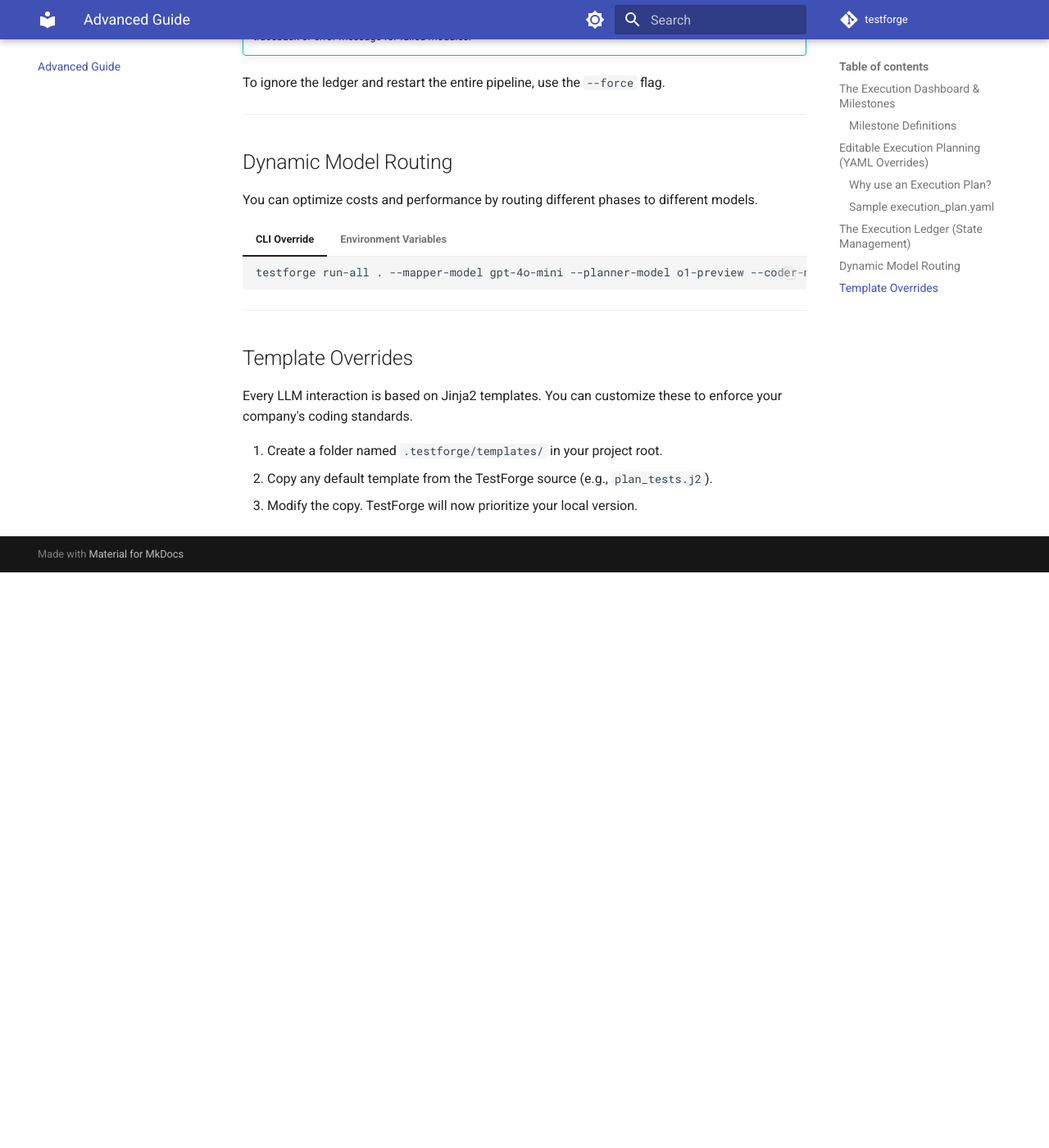
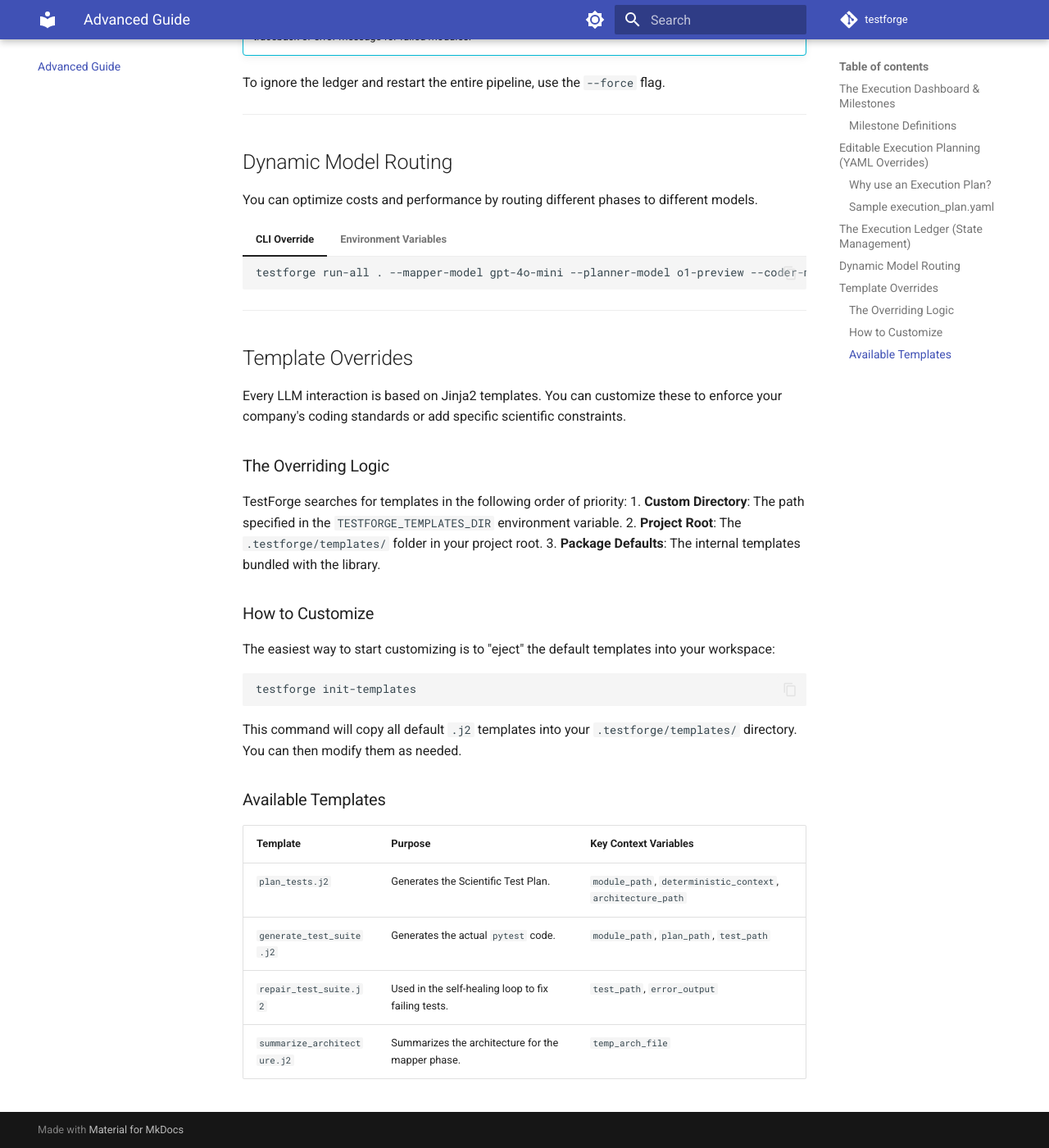
Before and after one commit to BMike10/testforge, an MkDocs documentation site: the page built from docs/advanced.md, in a window 1280 px wide and 1400 px high, scrolled down 1737 px. Shown: the whole window at 82% size. Built offline with MkDocs 1.6.1 and Material for MkDocs 9.7.7, drawn with Linux system fonts in a browser that asks for light colours; comment, search, counter and statistics services are not loaded; before the commit the page ends 2435 px from its top, so only the background shows below that.

Commit message:
Improved templates management & fixed a bug

````diff
--- a/docs/advanced.md
+++ b/docs/advanced.md
@@ -75,8 +75,27 @@
 ---
 
 ## Template Overrides
-Every LLM interaction is based on Jinja2 templates. You can customize these to enforce your company's coding standards.
+Every LLM interaction is based on Jinja2 templates. You can customize these to enforce your company's coding standards or add specific scientific constraints.
 
-1.  Create a folder named `.testforge/templates/` in your project root.
-2.  Copy any default template from the TestForge source (e.g., `plan_tests.j2`).
-3.  Modify the copy. TestForge will now prioritize your local version.
+### The Overriding Logic
+TestForge searches for templates in the following order of priority:
+1.  **Custom Directory**: The path specified in the `TESTFORGE_TEMPLATES_DIR` environment variable.
+2.  **Project Root**: The `.testforge/templates/` folder in your project root.
+3.  **Package Defaults**: The internal templates bundled with the library.
+
+### How to Customize
+The easiest way to start customizing is to "eject" the default templates into your workspace:
+
+```bash
+testforge init-templates
+```
+
+This command will copy all default `.j2` templates into your `.testforge/templates/` directory. You can then modify them as needed.
+
+### Available Templates
+| Template | Purpose | Key Context Variables |
+| :--- | :--- | :--- |
+| `plan_tests.j2` | Generates the Scientific Test Plan. | `module_path`, `deterministic_context`, `architecture_path` |
+| `generate_test_suite.j2` | Generates the actual `pytest` code. | `module_path`, `plan_path`, `test_path` |
+| `repair_test_suite.j2` | Used in the self-healing loop to fix failing tests. | `test_path`, `error_output` |
+| `summarize_architecture.j2` | Summarizes the architecture for the mapper phase. | `temp_arch_file` |
--- a/mkdocs.yml
+++ b/mkdocs.yml
@@ -31,6 +31,7 @@
 nav:
   - Home: index.md
   - Getting Started: getting-started.md
+  - System Architecture: architecture.md
   - Methodology: methodology.md
   - CLI Reference: cli-reference.md
   - Advanced Guide: advanced.md
--- a/pyproject.toml
+++ b/pyproject.toml
@@ -40,3 +40,6 @@
 [tool.pytest.ini_options]
 testpaths = ["tests"]
 pythonpath = ["src"]
+
+[tool.setuptools.package-data]
+testforge = ["templates/*.j2"]
````
Also changed, not shown: docs/architecture.md (added, +118 -0 lines), docs/cli-reference.md (+3 -1 lines), docs/methodology.md (+13 -1 lines), 2 other files.
